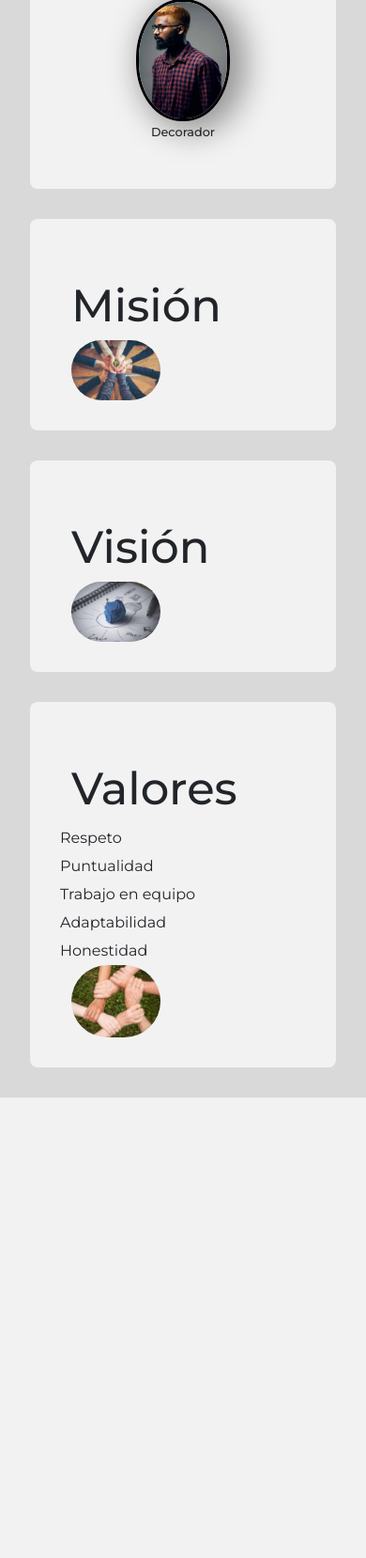
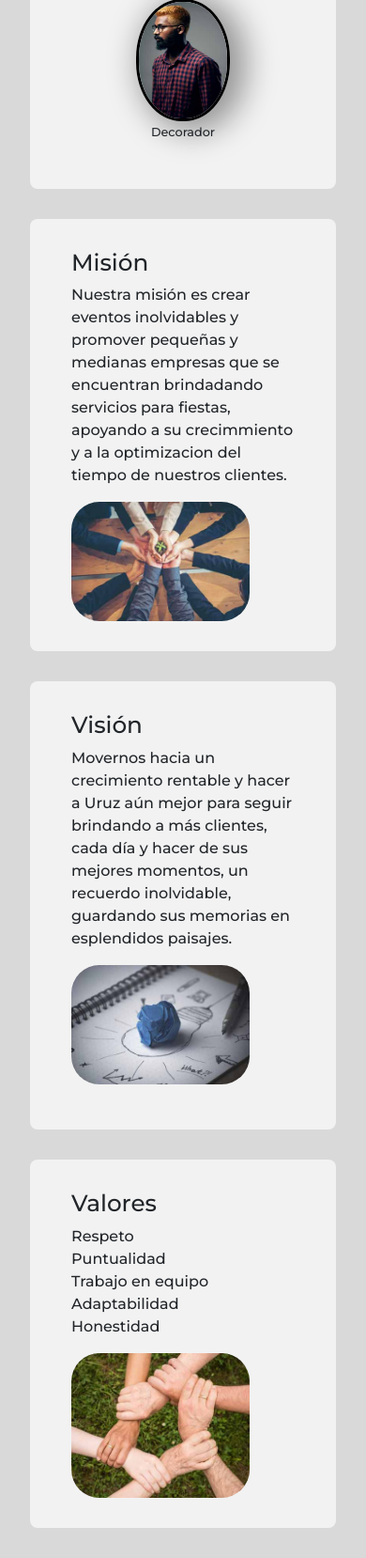
Before and after one commit to Carloscastro16/PaginaWireframe, a PHP site: page /Paginas/About_Us.html in a window 390 px wide; the page is wider, and only the part inside the window is pictured. Shown: the part 2336-3994 px from the top of that part at 94% size. Before the commit the page ends 3504 px from the top of that part, so only its background shows below. Run offline with PHP 8.4, Linux system fonts and the light colour scheme.

Commit message:
acerca de-nuevo

```diff
--- a/Paginas/About_Us.html
+++ b/Paginas/About_Us.html
@@ -118,49 +118,68 @@
         </div>
     </section>
 <!--****************seccion de mision*****************-->
-    <section class="compromisos">
-        <div class="compromival container">
-                <div class="offset-sm-1 col-sm-8">
+    <section class="misiones">
+        <div class="mision container">
+            <div class="col-sm 6">
                 <div class="filaval row">
-                        <h2 class="subticompromiso">Misión</h2>
+                    <h2 class="subtimision">Misión</h2>
+
+                        <p>
+                            Nuestra misión es crear eventos inolvidables y promover pequeñas y medianas empresas
+                            que se encuentran brindadando servicios para fiestas, apoyando a su crecimmiento
+                            y a la optimizacion del tiempo de nuestros clientes.
+                        </p>
                 </div>
             </div>
             <div>
-                    <img src="../Images/mision.jpg" class="imavalores">
+                    <div class="col-sm-6">
+                        <img src="../Images/mision.jpg" class="imamision">
+                    </div>
             </div>
         </div>
 </section>
 
 
 <!--*************seccion vision**********-->
-<section class="compromisos">
-    <div class="compromival container">
-            <div class="offset-sm-8 col-sm-8">
-                <div class="filaval row">
-                    <h2 class="subticompromiso">Visión</h2>
+<section class="visiones">
+    <div class="vision container">
+            <div class="col-sm-6">
+                <div class="filavall row">
+                    <h2 class="subtivision">Visión</h2>
+                        <p>
+                        Movernos hacia un crecimiento rentable y hacer a Uruz
+                        aún mejor para seguir brindando a más clientes, cada día y hacer de sus mejores
+                        momentos, un recuerdo inolvidable, guardando sus memorias en esplendidos
+                        paisajes.
+                        </p>
                 </div>
             </div>
-            <div>
-                <img src="../Images/vision.jpg" class="imavalores">
+            <div class="clearfix">
+                <div class="col-md-6 float-md-end mb-3 ms-md-3">
+                    <img src="../Images/vision.jpg" class="imavision">
                 </div>
+            </div>
+
     </div>
 </section>
 
 <!--***********************seccion valores***************-->
-    <section class="compromisos">
-            <div class="compromival container">
-                    <div class="offset-sm-1 col-sm-8">
+    <section class="valores">
+            <div class="valor container">
+                    <div class="col-sm -6">
                         <div class="filaval row">
-                            <h2 class="subticompromiso">Valores</h2>
+                            <h2 class="subtivalor">Valores</h2>
+                            <p>
                                 Respeto <br>
                                 Puntualidad <br>
                                 Trabajo en equipo <br>
                                 Adaptabilidad <br>
                                 Honestidad
+                            </p>
                         </div>
                     </div>
-                    <div>
-                        <img src="../Images/us.jpg" class="imavalores">
+                    <div class="col-sm-6">
+                        <img src="../Images/us.jpg" class="imavalor">
                     </div>
             </div>
     </section>
--- a/Styles/Styles_Us.css
+++ b/Styles/Styles_Us.css
@@ -89,8 +89,8 @@ box-shadow: 10px 4px 33px 7px rgba(0,0,0,0.39);
     justify-content: center;
     flex-direction: column;
 }
-/*************estilo valores*******/
-.compromisos{
+/*************estilo de mision*******/
+.misiones{
     background-color: var(--FondoSecciones);
     border-radius: .5rem;
     height: auto;
@@ -98,22 +98,92 @@ box-shadow: 10px 4px 33px 7px rgba(0,0,0,0.39);
     margin:2rem;
     padding: 2rem;
 }
-.compromival{
+.subtimision h2{
+    text-align: right;
+
+}
+.mision{
     width:100%;
     font-family:'Montserrat', sans-serif;
     font-weight: 200;
     line-height: 30px;
 }
-.compromival h2{
-    font-size: 3rem;
+.mision p{
+    font-size: 1rem;
+    font-weight: 500;
+    line-height: 1.5rem;
 }
-.imavalores{
-    border-radius: 45px;
-    width: 40%;
+.imamision{
+    border-radius: 30px;
+    width: 80%;
+
+
 }
-.filaval{
-    margin-top: 2rem !important;
+/*-----------fin de estilo---*/
+
+/*inicio de vision*/
+.visiones{
+    background-color: var(--FondoSecciones);
+    border-radius: .5rem;
+    height: auto;
+    width: auto;
+    margin:2rem;
+    padding: 2rem;
 }
+.subtivision h2{
+    text-align: right;
+
+}
+.vision{
+    width:100%;
+    font-family:'Montserrat', sans-serif;
+    font-weight: 200;
+    line-height: 30px;
+}
+.vision p{
+    font-size: 1rem;
+    font-weight: 500;
+    line-height: 1.5rem;
+}
+.imavision{
+    border-radius: 30px;
+    width: 80%;
+
+
+}
+/*-----fin de vision----*/
+
+/*inicio de valores*/
+.valores{
+    background-color: var(--FondoSecciones);
+    border-radius: .5rem;
+    height: auto;
+    width: auto;
+    margin:2rem;
+    padding: 2rem;
+}
+.subtivalor h2{
+    text-align: right;
+
+}
+.valor{
+    width:100%;
+    font-family:'Montserrat', sans-serif;
+    font-weight: 200;
+    line-height: 30px;
+}
+.valor p{
+    font-size: 1rem;
+    font-weight: 500;
+    line-height: 1.5rem;
+}
+.imavalor{
+    border-radius: 30px;
+    width: 80%;
+
+
+}
+/*--------fin de valores---*/
 
 
 /*--------------------FIN DE ESTILO NOSOTROS------------------*/
```
Lines whose indentation alone changed are shown as unchanged.
